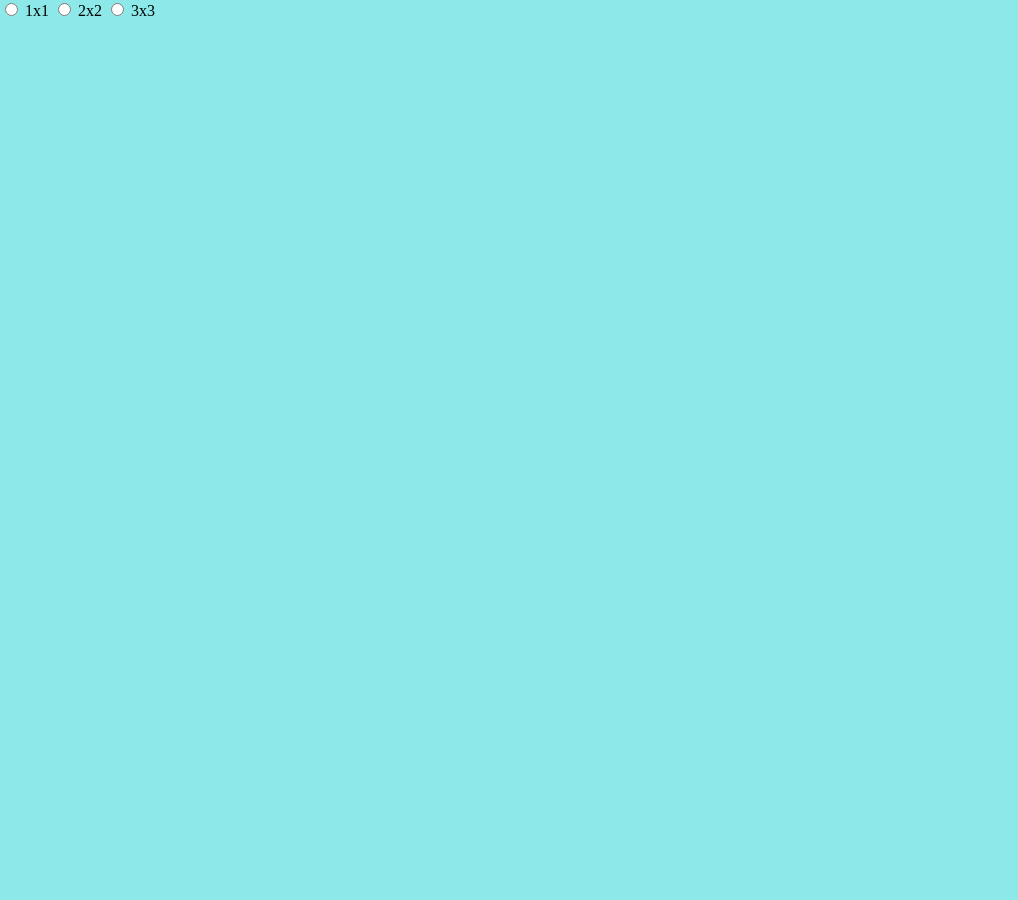
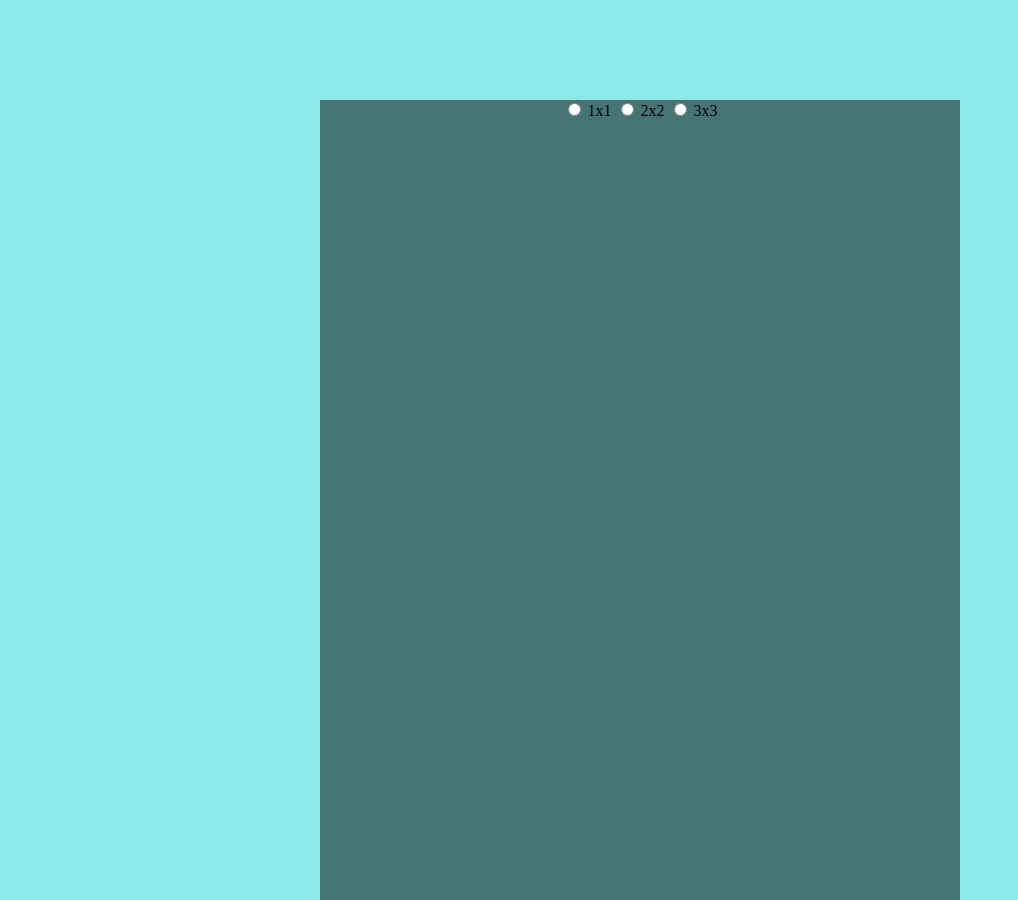
Before and after one commit to Ednaxx/js_det_calculator, a plain HTML site: page index.html in a window 1280 px wide. Shown: the whole page, without its empty margins (0-1018 px from the left). Before the commit the page ends 800 px from the top, so only its background shows below. Drawn offline with Linux system fonts and the light colour scheme.

Commit message:
cal flex

```diff
--- a/styles.css
+++ b/styles.css
@@ -1,6 +1,18 @@
 body {
     margin: 0;
     background-color: rgb(141, 233, 233);
+}
+
+.calculator {
+    background-color: rgba(0, 0, 0, 0.5);
+    width: 50vw;
+    height: 800px;
+    margin-left: auto;
+    margin-right: auto;
+    margin-top: 100px;
+    display: flex;
+    flex-direction: column;
+    align-items: center;
 }
 
 .onex {
```
